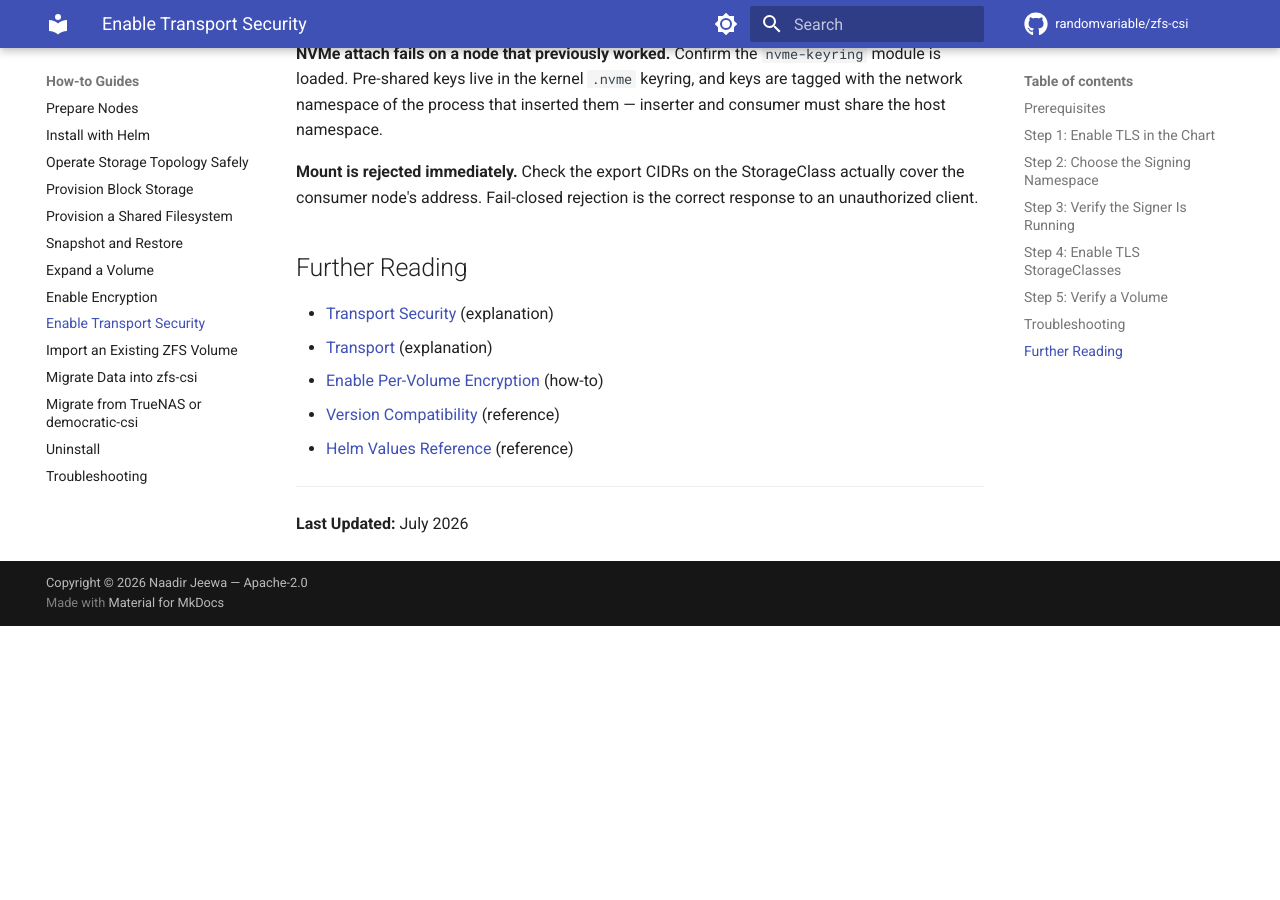
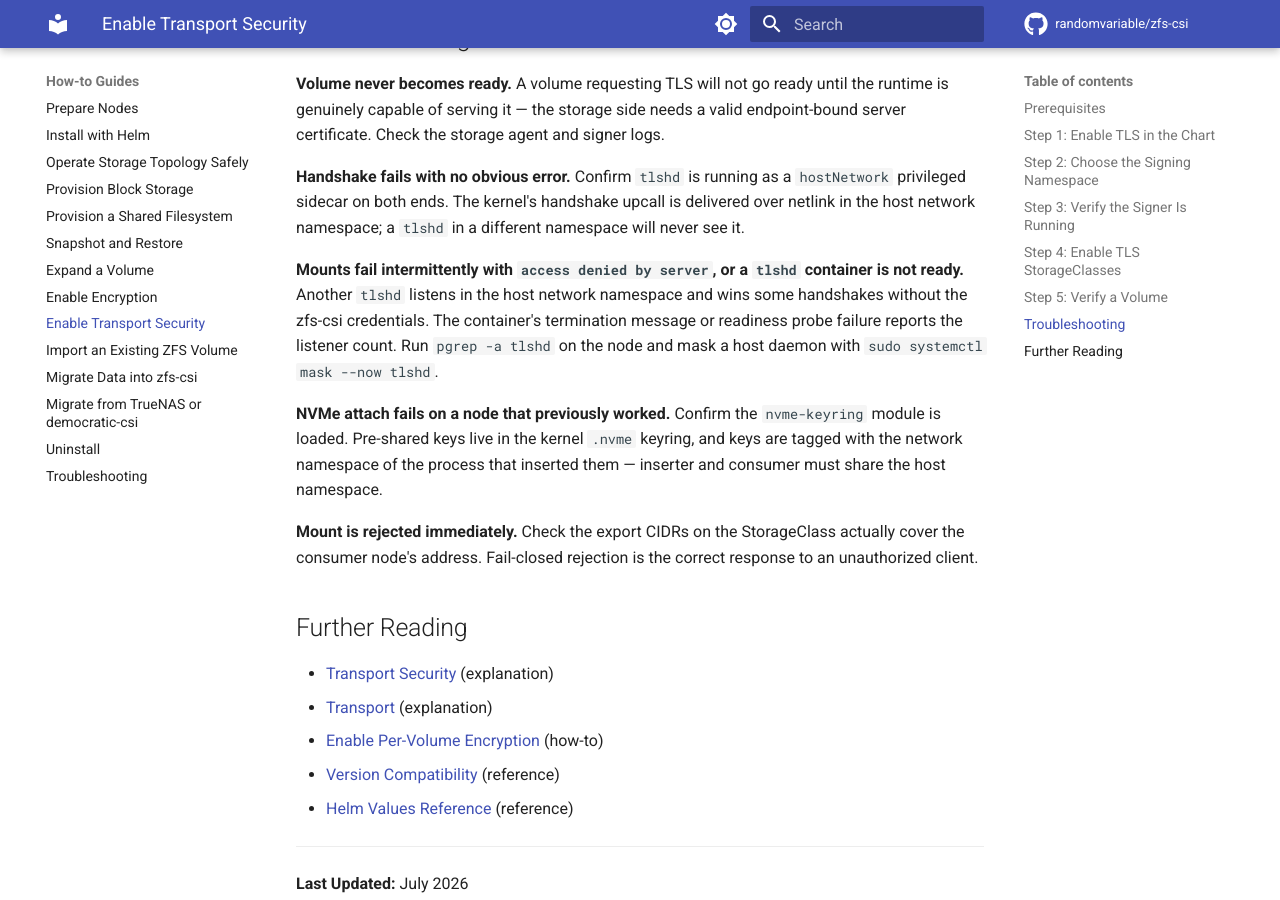
Before and after one commit to randomvariable/zfs-csi, an MkDocs documentation site: the page built from docs/how-to/enable-transport-security.md, in a window 1280 px wide and 900 px high, scrolled down 3466 px. Built offline with MkDocs 1.6.1 and Material for MkDocs 9.7.7, drawn with Linux system fonts in a browser that asks for light colours; comment, search, counter and statistics services are not loaded; before the commit the page ends 4092 px from its top, so only the background shows below that; some of the changed text lies outside the part shown.

Commit message:
fix(chart): run exactly one tlshd per host network namespace
The node plugin's tlshd was meant to stay idle on storage-owner nodes,
but the gate grepped the pod's own labels for the owner's node labels
and never matched. On server7 the node plugin's client-only tlshd won
about half of the server handshakes and failed each one with 'No usable
server certificates' (18k in 24h); clients saw 'access denied by server'.

- The gate now asks storage-owner-node, which matches the Node's labels
  against each storage agent's whole nodeSelector. The selectors come
  from the zfs-csi-storage-owner-selectors ConfigMap, rendered for
  explicit storageOwners and for the legacy storageNode.
- Each tlshd sidecar refuses to start while another tlshd listens in the
  host network namespace, for example a host tlshd.service from Ubuntu's
  ktls-utils. The termination message carries the reason.
- A readiness probe fails while the listener count is not one.

Requires an image with commit ff66fe4.

Assisted-by: OMP
Signed-off-by: Naadir Jeewa <naadir@randomvariable.co.uk>

````diff
--- a/docs/how-to/enable-transport-security.md
+++ b/docs/how-to/enable-transport-security.md
@@ -47,6 +47,17 @@ kernel's handshake upcalls.
 
 The `tlshd` sidecars start only when both the node and storage workloads are enabled. If you are
 running a partial installation, TLS volumes will not become ready.
+
+Stop and mask any host `tlshd` on every node first. Ubuntu starts `tlshd.service` when the
+`ktls-utils` package is installed:
+
+```bash
+sudo systemctl mask --now tlshd
+```
+
+A `tlshd` sidecar refuses to start while another `tlshd` listens in the host network namespace.
+The container restarts, and `kubectl describe pod` shows the reason in its last termination
+message.
 
 ## Step 2: Choose the Signing Namespace
 
@@ -148,6 +159,12 @@ certificate. Check the storage agent and signer logs.
 privileged sidecar on both ends. The kernel's handshake upcall is delivered over netlink in the
 host network namespace; a `tlshd` in a different namespace will never see it.
 
+**Mounts fail intermittently with `access denied by server`, or a `tlshd` container is not
+ready.** Another `tlshd` listens in the host network namespace and wins some handshakes without
+the zfs-csi credentials. The container's termination message or readiness probe failure reports
+the listener count. Run `pgrep -a tlshd` on the node and mask a host daemon with
+`sudo systemctl mask --now tlshd`.
+
 **NVMe attach fails on a node that previously worked.** Confirm the `nvme-keyring` module is
 loaded. Pre-shared keys live in the kernel `.nvme` keyring, and keys are tagged with the network
 namespace of the process that inserted them — inserter and consumer must share the host namespace.
````
Also changed, not shown: docs/explanation/transport-security.md (+9 -0 lines), docs/how-to/troubleshooting.md (+3 -1 lines), 6 other files.
